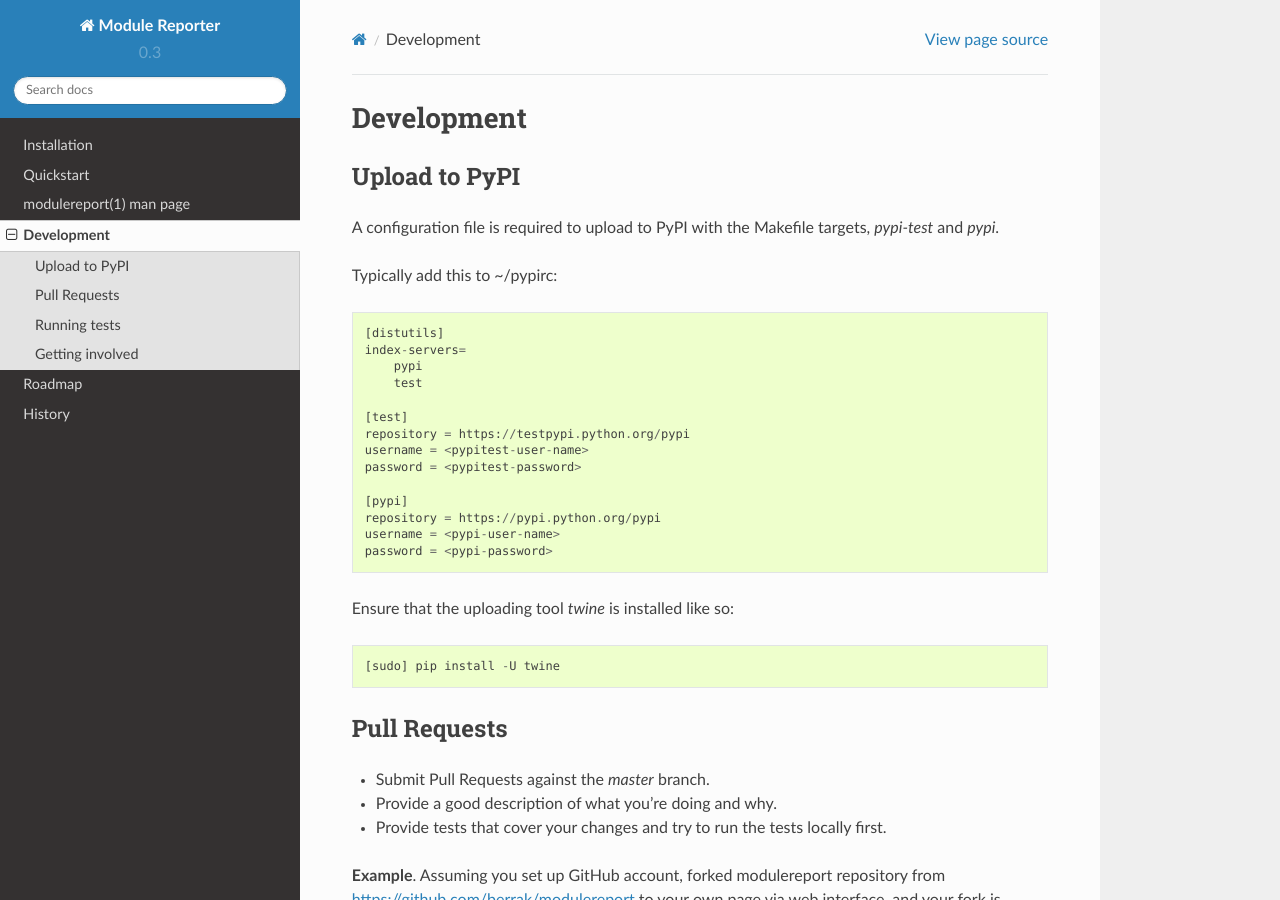
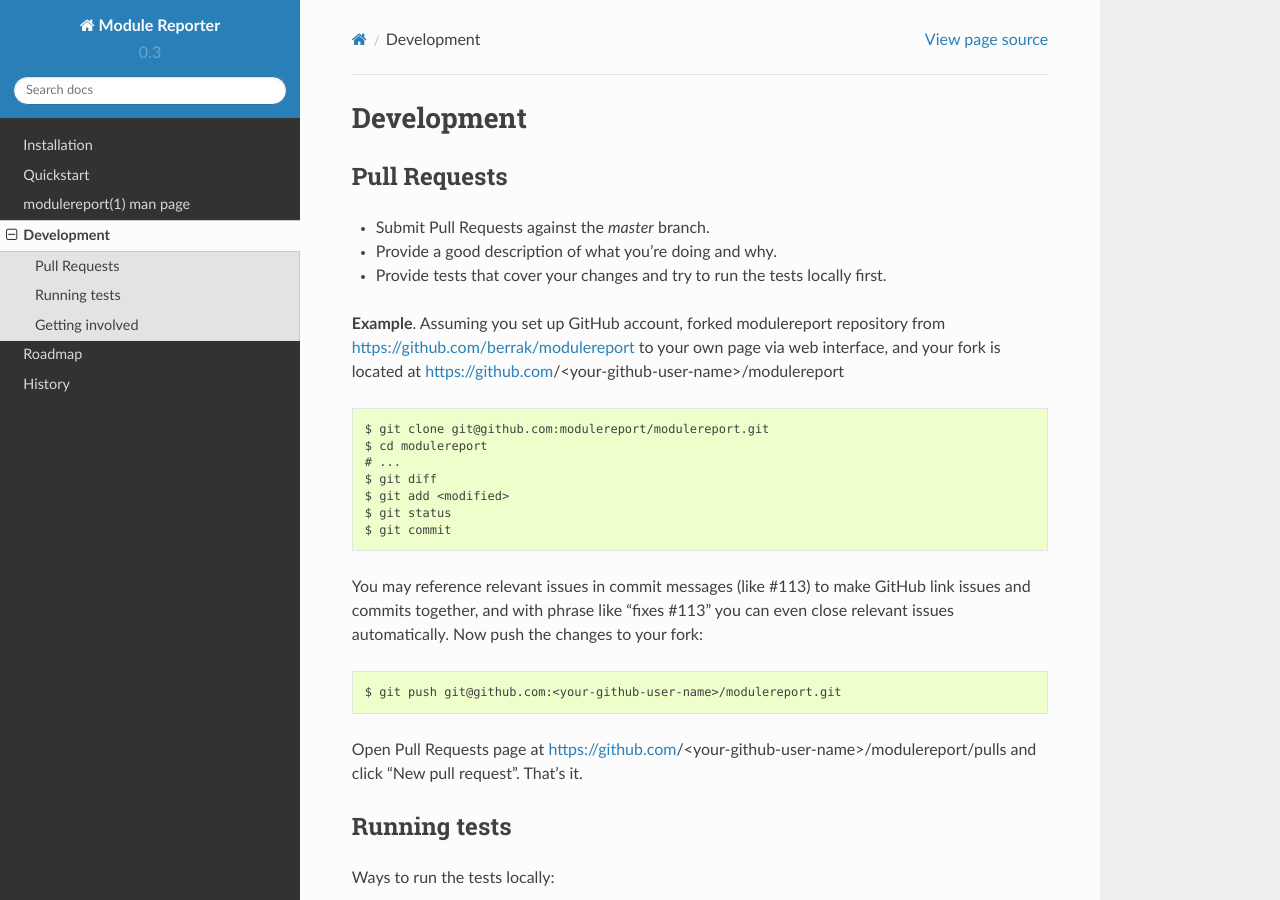
Before and after one commit to berrak/modulereport, a Sphinx documentation site: the page built from docs/development.rst, in a window 1280 px wide and 900 px high. Built offline with Sphinx 7.4.7 and the Read the Docs theme 2.0.0, drawn with Linux system fonts in a browser that asks for light colours.

```diff
--- a/docs/development.rst
+++ b/docs/development.rst
@@ -1,34 +1,6 @@
 ===========
 Development
 ===========
-
-Upload to PyPI
---------------
-
-A configuration file is required to upload to PyPI with the Makefile targets,
-*pypi-test* and *pypi*.
-
-Typically add this to ~/pypirc::
-
-    [distutils]
-    index-servers=
-        pypi
-        test
-
-    [test]
-    repository = https://testpypi.python.org/pypi
-    username = <pypitest-user-name>
-    password = <pypitest-password>
-
-    [pypi]
-    repository = https://pypi.python.org/pypi
-    username = <pypi-user-name>
-    password = <pypi-password>
-
-
-Ensure that the uploading tool *twine* is installed like so::
-
-    [sudo] pip install -U twine
 
 
 Pull Requests
```
Also changed, not shown: 5 other files.
